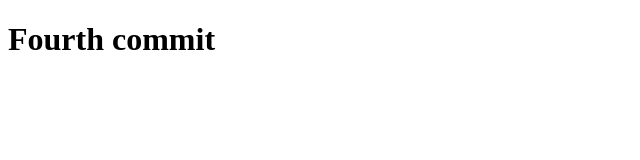
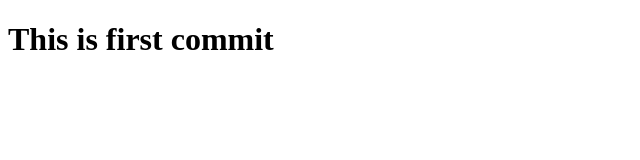
Before and after one commit to almonasterio/demoPull, a plain HTML site: page index.html in a window 1280 px wide. Shown: the whole page, without its empty margins (0-640 px from the left). Drawn offline with Linux system fonts and the light colour scheme.

Commit message:
Recovered First commit

```diff
--- a/index.html
+++ b/index.html
@@ -8,7 +8,7 @@
 </head>
 
 <body>
-    <h1>Fourth commit</h1>
+    <h1>This is first commit</h1>
 
 </body>
 
```
